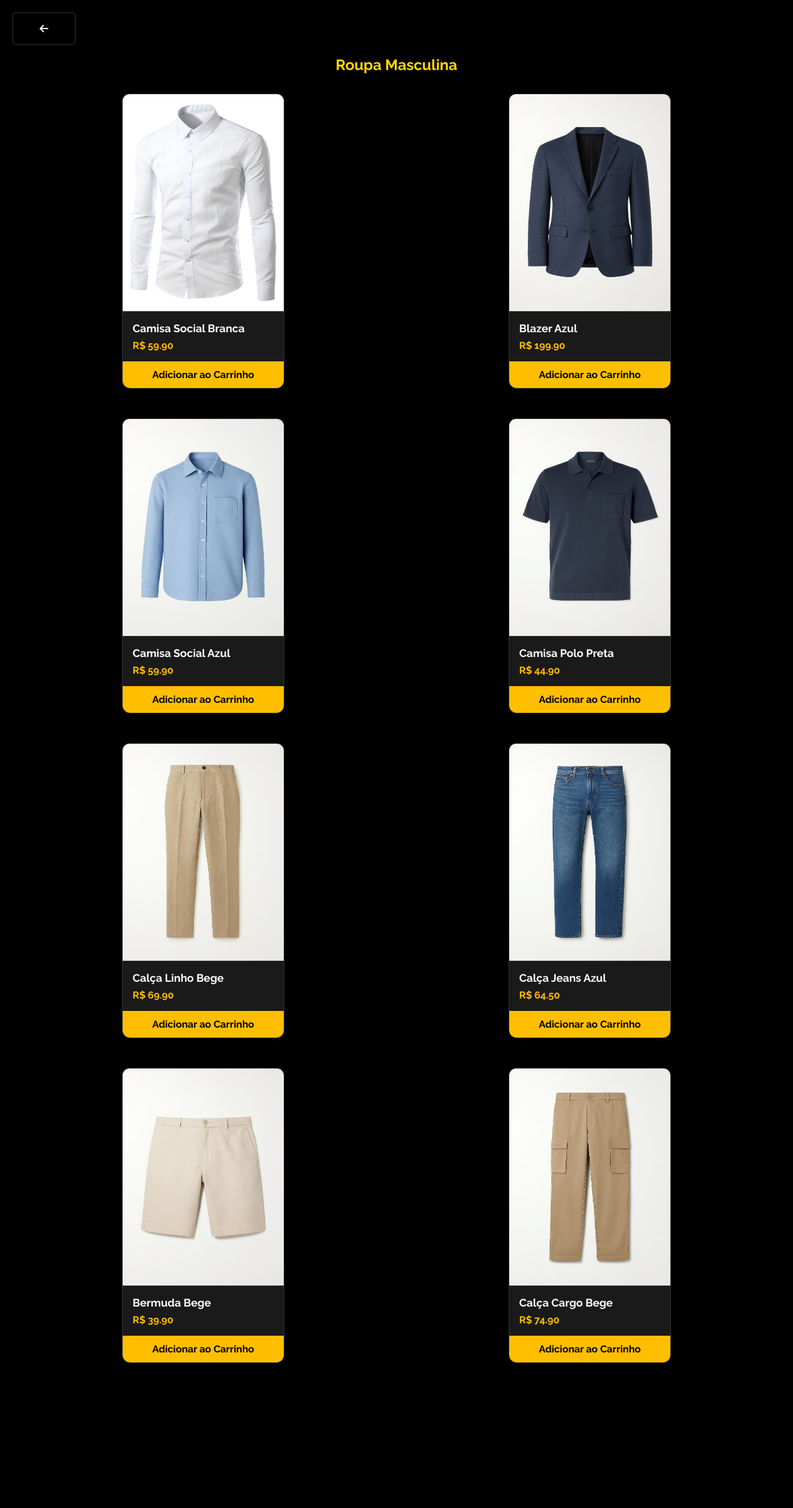
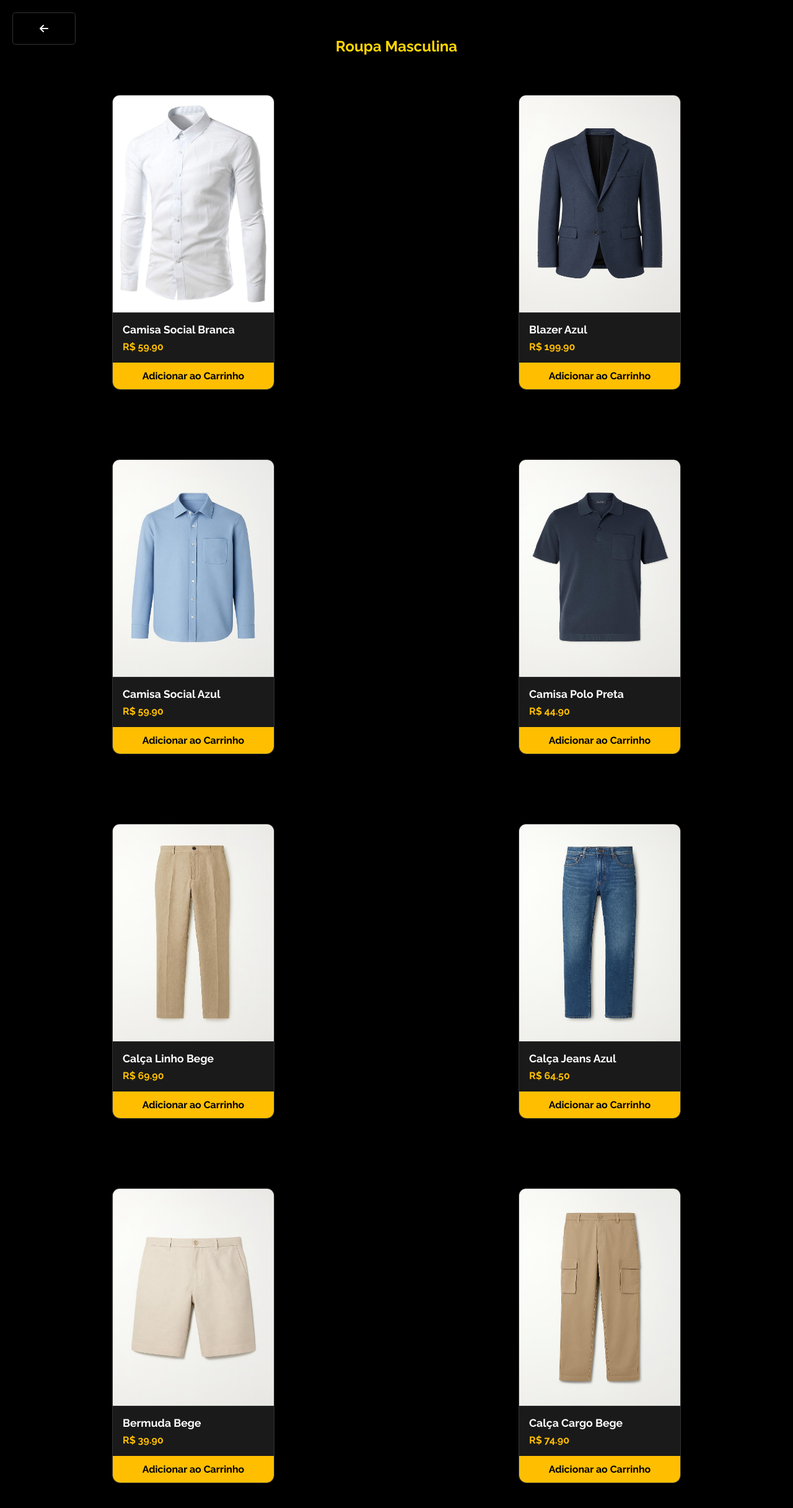
Before and after one commit to Guithentges/Aura, a Django app: page //categoria/1 in a window 1280 px wide. Shown: the whole page at 62% size. Before the commit the page ends 2199 px from the top, so only its background shows below. Run offline with Django 5.2, Linux system fonts and the light colour scheme; data comes from the database, SQL or seed files in the repository; both versions use the stored data as it was after the commit.

Commit message:
Finalizando projeto

```diff
--- a/aura/auraapp/templates/auraapp/categoria.html
+++ b/aura/auraapp/templates/auraapp/categoria.html
@@ -45,7 +45,7 @@
         h2 {
         text-align: center;
         color: #FFD700;
-        margin-top: 50px;
+        margin-top: 20px;
     }
 
     .produtos-grid {
@@ -53,8 +53,8 @@
         grid-template-columns: repeat(2, 1fr);
         align-items: center;
         justify-items: center;
-        margin-top: 2rem;
-        gap: 3rem;
+        margin-top: 4rem;
+        gap: 7rem;
     }
 
      .product-card {
```
Also changed, not shown: aura/auraapp/static/Bermuda_bege.jpeg (added), aura/auraapp/static/Calca_alfa_preta.jpeg (added), aura/auraapp/static/Calca_cargo.jpeg (added), aura/auraapp/static/Calca_jeans_azul.jpeg (added), aura/auraapp/static/Calca_linho.jpeg (added), aura/auraapp/static/Camisa_polo_preta.jpeg (added), aura/auraapp/static/Cropped_bege.jpeg (added), aura/auraapp/static/Saia_bege.jpeg (added), aura/auraapp/static/Short_branco.jpeg (added), aura/auraapp/static/Vestido_azul.jpeg (added), aura/auraapp/static/Vestido_verde.jpeg (added), aura/auraapp/static/camisa_social_azul.jpeg (added), aura/db.sqlite3.
